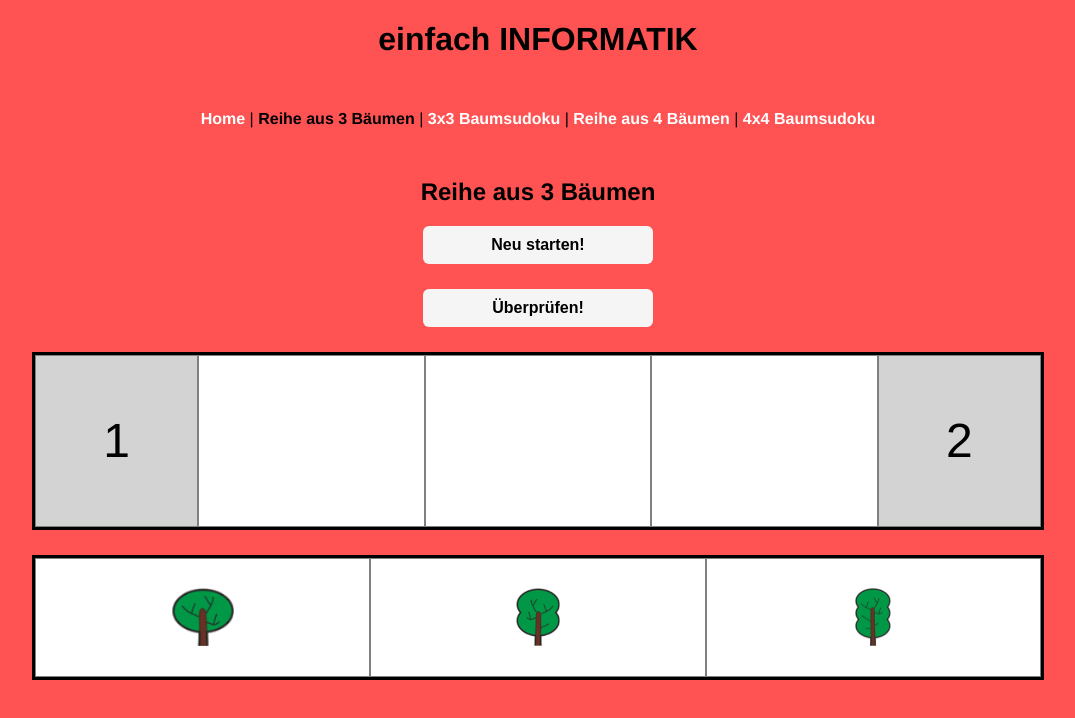
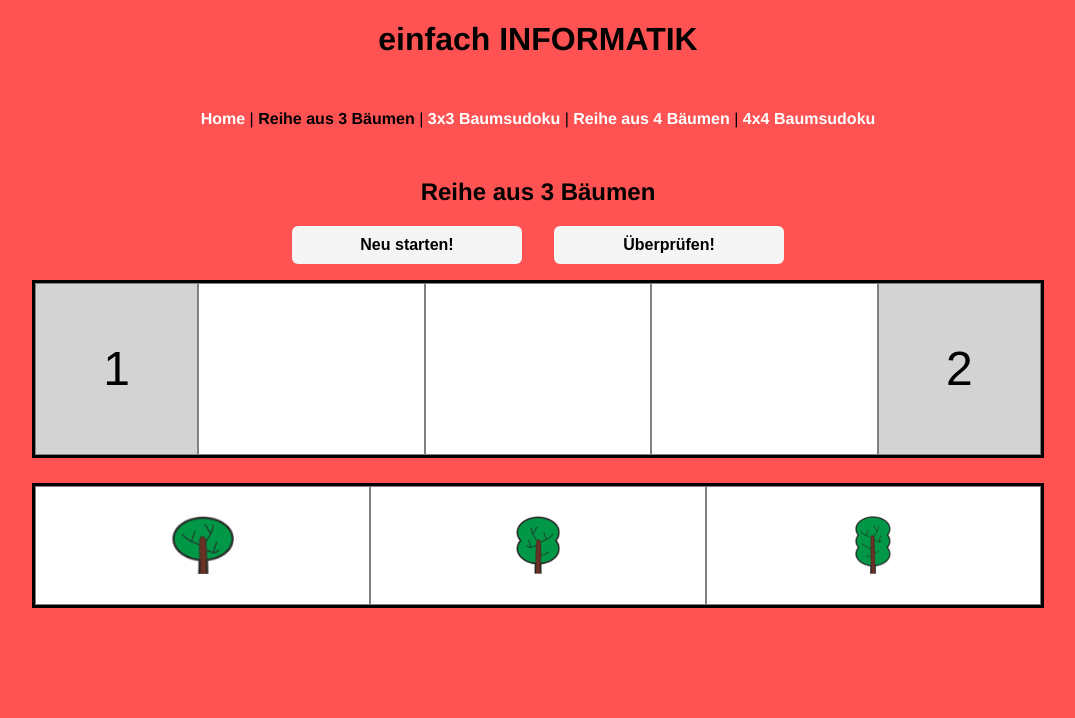
Before and after one commit to fbuetler/e-learning-environment, a Vue app in the folder vue-ts/: page /treerow3 in a window 1280 px wide. Shown: the top 718 px of the page, without its empty margins (102-1177 px from the left). Built offline with nearby package versions, Linux system fonts and the light colour scheme.

Commit message:
put gamebutons on same level

```diff
--- a/vue-ts/src/components/Buttonmenu.vue
+++ b/vue-ts/src/components/Buttonmenu.vue
@@ -40,7 +40,7 @@ button:focus {
 
 .buttons-container {
   display: grid;
-  grid-template-rows: auto auto;
+  grid-template-columns: auto auto;
   justify-content: center;
 }
 button {
@@ -52,7 +52,7 @@ button {
   padding: 10px;
   width: 230px;
   cursor: pointer;
-  margin: 0px 0px 25px 0px;
   font-weight: bold;
+  margin: 0 1em 1em 1em;
 }
 </style>
```
